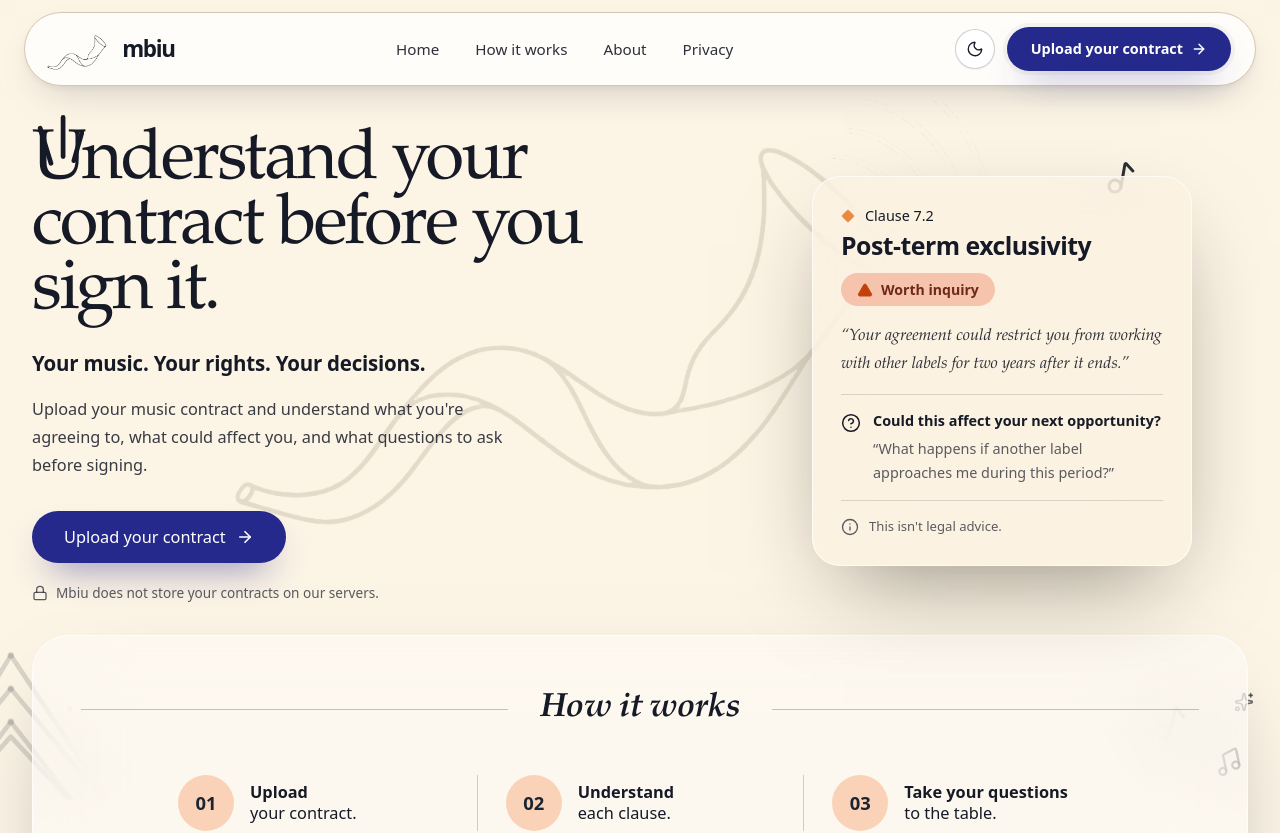
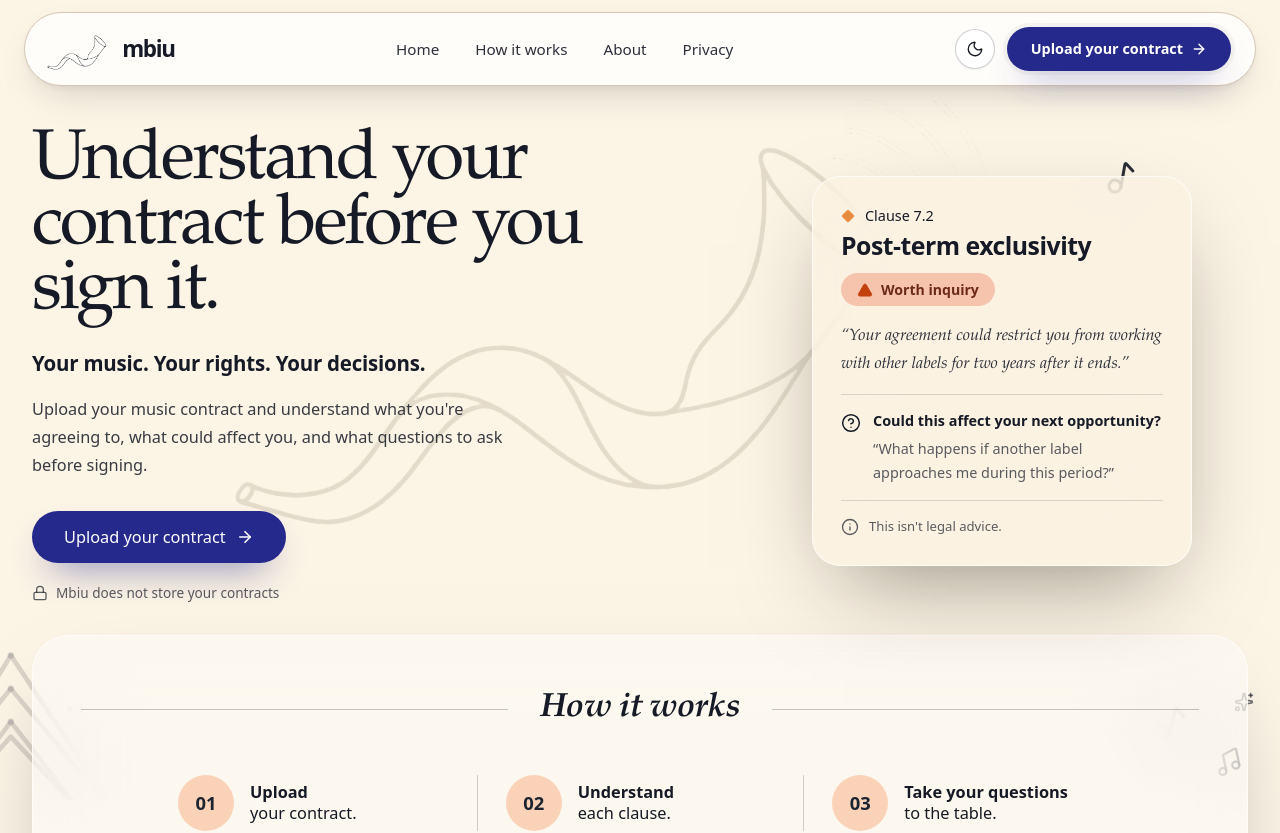
Before and after one commit to mutuiris/mbiu, a Next.js app in the folder frontend/: page / in a window 1280 px wide. Shown: the top 833 px of the page. Built offline with nearby package versions, Linux system fonts and the light colour scheme; no server answers.

Commit message:
Landing/lamguage (#73)
Co-authored-by: Addy Mutuiri <123188947+mutuiris@users.noreply.github.com>

```diff
--- a/frontend/src/app/page.tsx
+++ b/frontend/src/app/page.tsx
@@ -358,7 +358,7 @@ export default function Home() {
 
             <p className="mt-4 flex items-center justify-center gap-2 text-[0.82rem] font-medium text-mbiu-ink/70 dark:text-[#B9C1C5] sm:mt-5 sm:text-[0.85rem] xl:justify-start">
               <Lock className="h-4 w-4 shrink-0" strokeWidth={2} />
-              Mbiu does not store your contracts on our servers.
+              Mbiu does not store your contracts
             </p>
           </div>
 
--- a/frontend/src/components/SiteBackdrop.tsx
+++ b/frontend/src/components/SiteBackdrop.tsx
@@ -89,7 +89,6 @@ export function SiteBackdrop({ variant = "landing" }: { variant?: "landing" | "r
         className="absolute left-1/2 top-[30%] w-[185%] max-w-none -translate-x-1/2 opacity-35 mix-blend-multiply sm:top-[12%] sm:w-[128%] xl:left-auto xl:right-[22%] xl:top-[8%] xl:w-[60%] xl:translate-x-0 xl:opacity-45 dark:opacity-[0.08] dark:invert dark:mix-blend-screen"
       />
 
-      <Rays className="absolute left-[2%] top-[13%] hidden h-[62px] w-[58px] text-mbiu-ink sm:block dark:text-white/70" />
       <TribalPattern className="absolute -bottom-10 -left-10 h-[200px] w-[170px] text-mbiu-ink/15 sm:h-[240px] sm:w-[205px] dark:text-white/20" />
 
       <Music2 className="absolute right-[6%] top-[10%] h-9 w-9 rotate-[10deg] text-mbiu-ink/90 dark:text-white/70 xl:right-[11%] xl:top-[20%]" />
```
